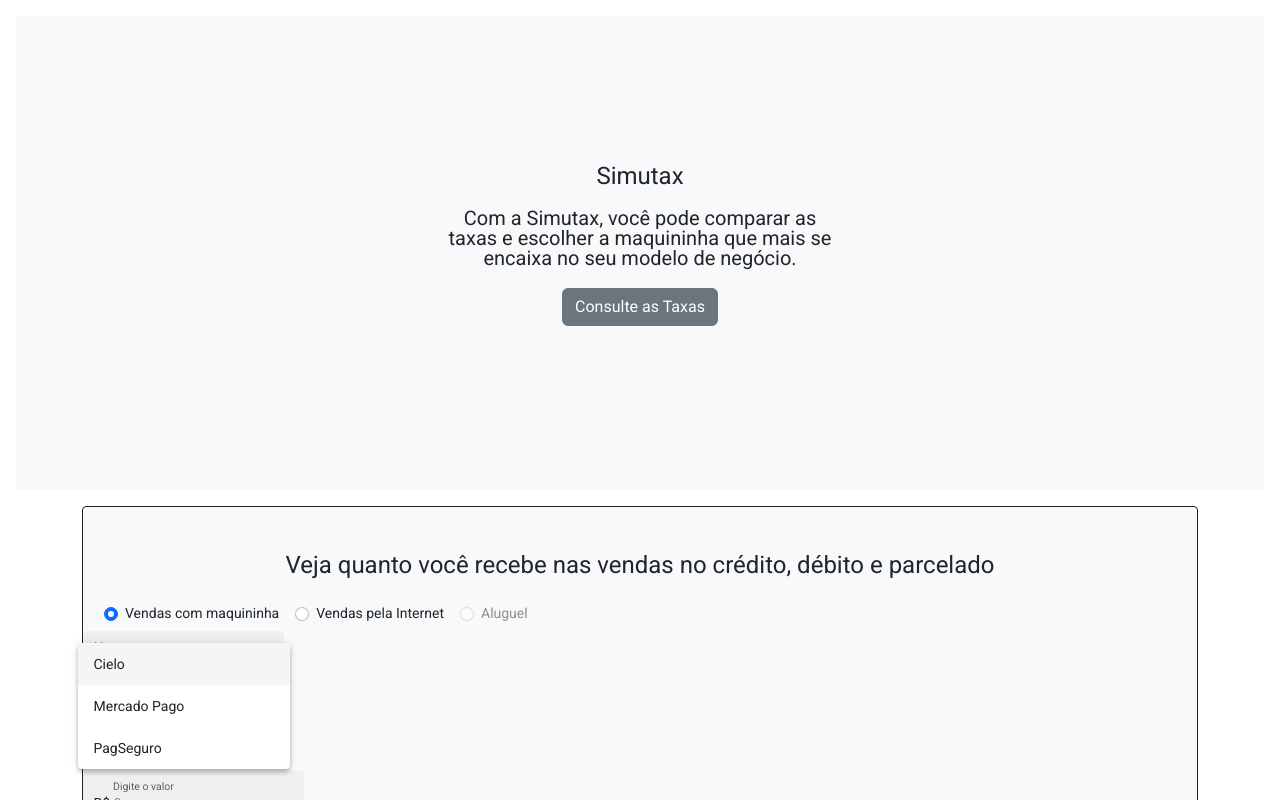
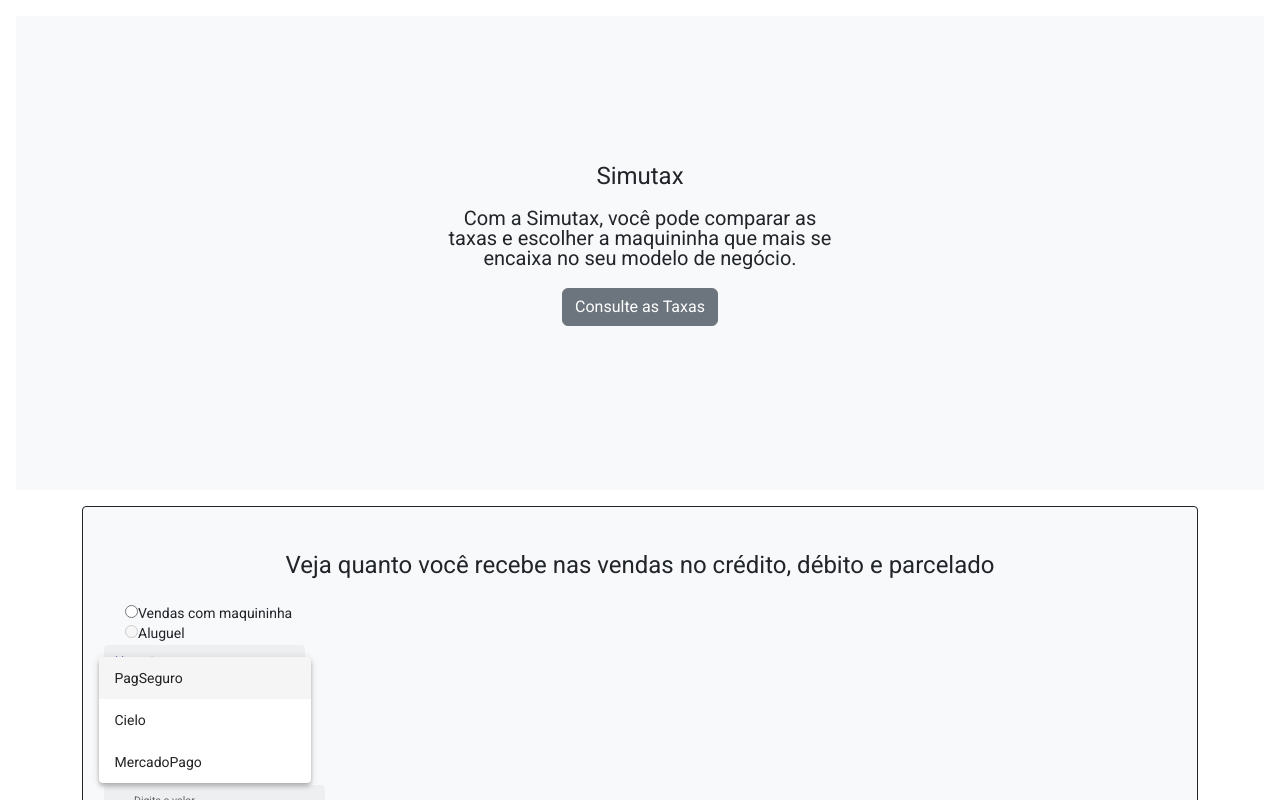
Before and after one commit to JaoGomess/SimuladorTaxa, an Angular app: page /home in a window 1280 px wide. Both pictures are taken after a click on the element 183 px from the left and 663 px from the top of the page. Shown: the top 800 px of the page. Built offline with nearby package versions, Linux system fonts and the light colour scheme.

Commit message:
inputs - ok

```diff
--- a/src/app/share/calculadora/calculadora.component.css
+++ b/src/app/share/calculadora/calculadora.component.css
@@ -20,3 +20,7 @@
   .example-form-field {
     width: 200px;
   }
+
+  .example-container .mat-form-field + .mat-form-field {
+    margin-left: 8px;
+  }
--- a/src/app/share/calculadora/calculadora.component.html
+++ b/src/app/share/calculadora/calculadora.component.html
@@ -9,32 +9,36 @@
         </div>
         <div class="form-check">
             <div class="form-check form-check-inline">
-                <input class="form-check-input" type="radio" name="equals" id="maquina" checked>
-                <label class="form-check-label" for="maquina">Vendas com maquininha</label>
-            </div>
-            <div class="form-check form-check-inline">
-                <input class="form-check-input" type="radio" name="equals" id="internet">
-                <label class="form-check-label" for="internet">Vendas pela Internet</label>
-            </div>
-            <div class="form-check form-check-inline">
-                <input class="form-check-input" type="radio" name="equals" id="aluguel"[disabled]="estado">
-                <label class="form-check-label" for="aluguel">Aluguel</label>
+                <div *ngFor="let option of options">
+                    <div class="radio">
+                        <input type="radio"
+                           name="radio"
+                           id="radio-{{option.id}}"
+                           [(ngModel)]="value"
+                           [value]="option.value"
+                           [disabled]="option.estado"
+                           />
+
+                    <label for="radio-{{option.id}}">{{option.id}}
+                    </label>
+
+                </div>
             </div>
         </div>
 
         <div class="form-group">
             <mat-form-field appearance="fill" floatLabel="always">
                 <mat-label>Marca:</mat-label>
-                <mat-select [(ngModel)]="selectedMarca" (ngModelChange)="getMarca($event)">
-                    <mat-option *ngFor="let i of listaMarcas" [value]="i.id">
-                        {{i.viewValue}}
+                <mat-select [(ngModel)]="viewMarca" (ngModelChange)="getMarca($event)" required>
+                    <mat-option *ngFor="let i of listaTaxa" [value]="i.id">
+                        {{i.marca}}
                     </mat-option>
                 </mat-select>
             </mat-form-field>
             <br>
             <mat-form-field appearance="fill" floatLabel="always">
                 <mat-label>Forma de Pagamento</mat-label>
-                <mat-select [(ngModel)]="selectedOption" (ngModelChange)="getOption($event)">
+                <mat-select [(ngModel)]="selectedOption" (ngModelChange)="getOption($event)" required>
                     <mat-option *ngFor="let i of listaOpc" [value]="i.id">
                         {{i.viewValue}}
                     </mat-option>
@@ -43,14 +47,18 @@
             <br>
             <mat-form-field appearance="fill" floatLabel="always">
                 <mat-label>Digite o valor</mat-label>
-                <input matInput type="number" placeholder="0" [(ngModel)]="money" (input)="getDinheiro($event)">
+                <input matInput type="number" placeholder="0" [(ngModel)]="selectedQuantia" (input)="getDinheiro($event)">
                 <span matPrefix>R$&nbsp;</span>
             </mat-form-field>
+            <br>
+            <button type="button" (click)="calcularTaxa()">Calcular</button>
         </div>
         <div class="col-md-3">
             <legend>Você recebe</legend>
             <p>Na hora:</p>
-            <p>Em 14 Dias:</p>
+            <!-- {opcaoSelecionada ? <p>Em 14 dias: blablabla</p> : <p>Escolha uma opcao para visualizar os resultados</p>} -->
+            {{quantParcelas ? quantParcelas  : 'Escolha uma opc'}}
+           <!--  {{optionsParcelas ? <p>Em 14 dias: blablabla</p> : <p>Escolha uma opcao para visualizar os resultados</p>}} -->
             <p>Em 30 Dias:</p>
         </div>
     </div>
--- a/src/app/share/calculadora/calculadora.component.ts
+++ b/src/app/share/calculadora/calculadora.component.ts
@@ -1,6 +1,7 @@
 import { Component, OnInit } from '@angular/core';
 import { NgForm } from '@angular/forms';
-import { lista, MaquinasTaxas, Marcas } from 'src/app/interfaces/listas';
+import { ActivatedRoute } from '@angular/router';
+import { lista, MaquinasTaxas } from 'src/app/interfaces/listas';
 
 
 
@@ -11,138 +12,141 @@ import { lista, MaquinasTaxas, Marcas } from 'src/app/interfaces/listas';
 })
 export class CalculadoraComponent implements OnInit {
 
-  public ListaMarcas: MaquinasTaxas[] = [
-    { id: 1,
+  public listaTaxa: MaquinasTaxas[] = [
+    {
+      id: 1,
       marca: "PagSeguro",
-      debit: [{vista: 1.99, obsVista: "Após um ano a taxa passará a ser de 2.39%"}],
-      creditTime: [{vista: 4.99, parcelado: 5.59}],
-      after14: [{vista: 4.99, parcelado: 5.59}],
-      after30: [{vista: 4.99, parcelado: 5.59}]
+      debit: [{ vista: 1.99, obsVista: "Após um ano a taxa passará a ser de 2.39%" }],
+      creditTime: [{ vista: 4.99, parcelado: 5.59 }],
+      after14: [{ vista: 4.99, parcelado: 5.59 }],
+      after30: [{ vista: 4.99, parcelado: 5.59 }]
     },
-    { id: 2,
+    {
+      id: 2,
       marca: "Cielo",
-      alguel: true,
+      aluguel: true,
       valorPorParcela: 2.99,
-      aluguelOptions: [{vista: 1.99, creditoVista: 4.49, creditoParcelado: 4.49}],
-      debit: [{vista: 2.39}],
-      creditTime: [{vista: 4.99, parcelado: 5.59}],
-      after14: [{vista: 0.0, parcelado: 0.0}],
-      after30: [{vista: 0.0, parcelado: 0.0}]
+      aluguelOptions: [{ vista: 1.99, creditoVista: 4.49, creditoParcelado: 4.49 }],
+      debit: [{ vista: 2.39 }],
+      creditTime: [{ vista: 4.99, parcelado: 5.59 }],
+      after14: [{ vista: 0.0, parcelado: 0.0 }],
+      after30: [{ vista: 0.0, parcelado: 0.0 }]
     },
-    { id: 3,
+    {
+      id: 3,
       marca: "MercadoPago",
-      debit: [{vista: 1.99}],
-      creditTime: [{vista: 4.74}],
-      after14: [{vista: 3.79}],
-      after30: [{vista: 3.03}]
+      debit: [{ vista: 1.99 }],
+      creditTime: [{ vista: 4.74 }],
+      after14: [{ vista: 3.79 }],
+      after30: [{ vista: 3.03 }]
     },
   ];
 
-  public listaMarcas: Marcas[] = [
-    {id: 1,
-      taxaDebito: 2.39,
-      taxaCreditoAvista: 4.99,
-      taxaCreditoParcelado: 5.59,
-      viewValue: 'Cielo',
-        aluguel: true , aluguelOptions: [
-        {taxaDebito: 1.99, taxaCreditoAvista: 4.49, taxaCreditoParcelado: 4.49}
-      ]
-    },
-    {id: 2,
-      taxaDebito: 1,
-      taxaCreditoAvista: 1,
-      taxaCreditoParcelado: 1,
-      viewValue: 'Mercado Pago',
-      qrCode: true , qrCodeOptions: [
-        {taxaDebito: 1, taxaCreditoAvista: 1, taxaCreditoParcelado: 1}
-      ],
-      link: true , linkOptions: [
-        {taxaDebito: 1, taxaCreditoAvista: 1, taxaCreditoParcelado: 1}
-      ],
-    },
-    {id: 3,
-      taxaDebito: 1,
-      taxaCreditoAvista: 1,
-      taxaCreditoParcelado: 1,
-      viewValue: 'PagSeguro'
-    }
+  public listaOpc: lista[] = [
+    { id: 1, value: 99, viewValue: 'Débito' },
+    { id: 2, value: 100, viewValue: 'Crédito a vista' },
+    { id: 3, value: 2, viewValue: '2 Parcelas' },
+    { id: 4, value: 3, viewValue: '3 Parcelas' },
+    { id: 5, value: 4, viewValue: '4 Parcelas' },
+    { id: 6, value: 5, viewValue: '5 Parcelas' },
+    { id: 7, value: 6, viewValue: '6 Parcelas' },
+    { id: 8, value: 7, viewValue: '7 Parcelas' },
+    { id: 9, value: 8, viewValue: '8 Parcelas' },
+    { id: 10, value: 9, viewValue: '9 Parcelas' },
+    { id: 11, value: 10, viewValue: '10 Parcelas' },
+    { id: 12, value: 11, viewValue: '11 Parcelas' },
+    { id: 13, value: 12, viewValue: '12 Parcelas' },
+    { id: 14, value: 13, viewValue: '13 Parcelas' },
+    { id: 15, value: 14, viewValue: '14 Parcelas' },
+    { id: 16, value: 15, viewValue: '15 Parcelas' },
+    { id: 17, value: 16, viewValue: '16 Parcelas' },
+    { id: 18, value: 17, viewValue: '17 Parcelas' },
+    { id: 19, value: 18, viewValue: '18 Parcelas' }
   ];
 
-  public listaOpc: lista[] = [
-    {id: 1, value: 0, viewValue: 'Débito'},
-    {id: 2, value: 1, viewValue: 'Crédito a vista'},
-    {id: 3, value: 2, viewValue: '2 Parcelas'},
-    {id: 4, value: 3, viewValue: '3 Parcelas'},
-    {id: 5, value: 4, viewValue: '4 Parcelas'},
-    {id: 6, value: 5, viewValue: '5 Parcelas'},
-    {id: 7, value: 6, viewValue: '6 Parcelas'},
-    {id: 8, value: 7, viewValue: '7 Parcelas'},
-    {id: 9, value: 8, viewValue: '8 Parcelas'},
-    {id: 10, value: 9, viewValue: '9 Parcelas'},
-    {id: 11, value: 10, viewValue: '10 Parcelas'},
-    {id: 12, value: 11, viewValue: '11 Parcelas'},
-    {id: 13, value: 12, viewValue: '12 Parcelas'},
-    {id: 14, value: 13, viewValue: '13 Parcelas'},
-    {id: 15, value: 14, viewValue: '14 Parcelas'},
-    {id: 16, value: 15, viewValue: '15 Parcelas'},
-    {id: 17, value: 16, viewValue: '16 Parcelas'},
-    {id: 18, value: 17, viewValue: '17 Parcelas'},
-    {id: 19, value: 18, viewValue: '18 Parcelas'}
-  ];
+  public estados: boolean;
 
-  public estado: Boolean = true;
-  public selectedMarca: String;
-  public selectedOption: String;
-  public options: Object;
+  public objectOptions: Object;
+  public quantParcelas: Number;
+
+  public viewMarca: string;
+  public listaMarca: Object;
+  public selectedOption: string;
   public selectedQuantia: Number;
-  public money: String;
 
 
-  isSubmitted = false;
-  constructor() {
+  public listaMarcaDebito: any;
+
+  public radioMaquina: string;
+  public radioAlugado: String
+  public value: number;
+
+  public options = [
+    {value: 1, id:"Vendas com maquininha", estado: false},
+    {value: 2, id:"Aluguel", estado: true},
+  ]
+
+  constructor(public route: ActivatedRoute) {
 
   }
 
 
   ngOnInit(): void {
+    this.estados = true;
+    this.radioAlugado = "";
+    this.radioMaquina = "";
+    this.radioMaquina =  this.route.snapshot.params['radioMaquina'];
+  }
+
+  getOption(selectedOption) {
+    return this.objectOptions = this.listaOpc[selectedOption - 1], this.quantParcelas = this.listaOpc[selectedOption - 1].value;
+  }
+
+  getMarca(selectedMarca) {
+    this.listaMarca = this.listaTaxa[selectedMarca - 1];
+    if (this.listaTaxa[selectedMarca - 1].aluguel) {
+      this.options = [
+        {value: 1, id:"Vendas com maquininha", estado: false},
+        {value: 2, id:"Aluguel", estado: false},
+      ]
+    } else {
+      this.options = [
+        {value: 1, id:"Vendas com maquininha", estado: false},
+        {value: 2, id:"Aluguel", estado: true},
+      ]
+    }
   }
 
 
-  getOption(selectedOption) { return this.options = this.listaOpc[selectedOption - 1]; }
 
-  getMarca(selectedMarca) {
-    if (this.listaMarcas[selectedMarca - 1].aluguel) {
-      this.estado = false;
-    } else {
-      this.estado = true;
-    }
+
+  calcularTaxa() {
+
+    // console.log('this.value', this.options[this.value - 1]);
+    // console.log(this.radioMaquina);
+
+    /* Quando tem o ngModel, ele ignora o checked e n fica inputado */
+
+    /* Como colocar outro ngmodel aonde tem um [disable] para ativar e ativar o botao, sendo q n deixa */
+
+    // this.listaMarca['debit'][0].vista /* Pegando a taxa do valor em debito */
+    //this.listaMarca['debit'][0].obsVista /* Pegando a obs do valor em debito, caso tenha */
+
+    //this.listaMarca['creditTime'][0].vista /* Pegando a taxa do valor em credito na hora a vista*/
+    //this.listaMarca['creditTime'][0].parcelado /* Pegando a taxa do valor em credito na hora parcelado*/
+
+    //this.listaMarca['valorPorParcela'] /* Valor por parcela da Cielo*/
+
+    /* Option Alugado */
+   // this.listaMarca['aluguel'] /* Verifica se tem a opc de aluguel */
+    //this.listaMarca['credialuguelOptionstTime'][0].vista /* Pegando a taxa do valor em debito*/
+    //this.listaMarca['credialuguelOptionstTime'][0].creditoVista /* Pegando a taxa do valor em credito na hora a vista*/
+    //this.listaMarca['credialuguelOptionstTime'][0].creditoParcelado /* Pegando a taxa do valor em credito na hora parcelado*/
+
   }
 
   getDinheiro(selectedQuantia) {
     if (selectedQuantia.target.value > 0 && selectedQuantia.target.value !== "") {
-      this.calc();
     }
   }
-
-  async calc() {
-    if (this.options === undefined) {
-      return alert('selecione um');
-    }
-      console.log('this.options', this.options);
-  }
-
-  submitForm(form: NgForm) {
-    this.isSubmitted = true;
-    if(!form.valid) {
-      return false;
-    } else {
-      return alert(JSON.stringify(form.value))
-    }
-  }
-
-  templateForm(value: any) {
-    alert(JSON.stringify(value));
-  }
-
-
 }
```
Also changed, not shown: src/app/interfaces/listas.ts (+1 -28 lines).
